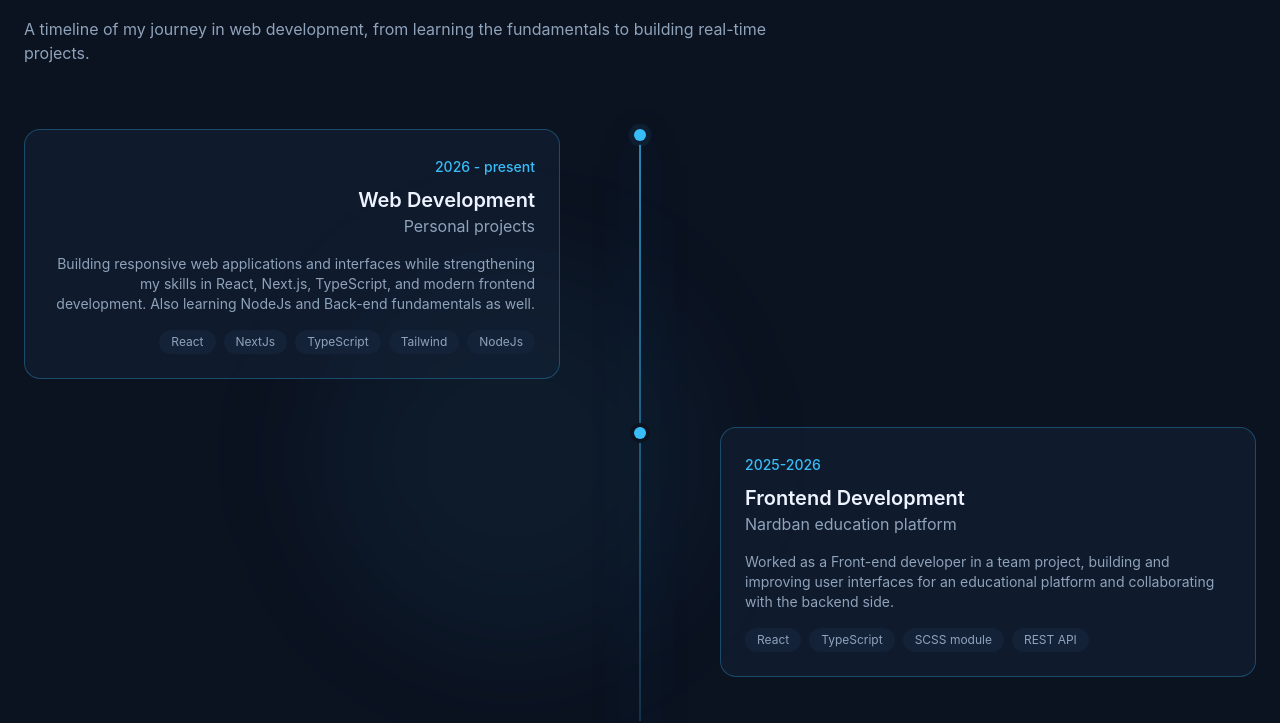
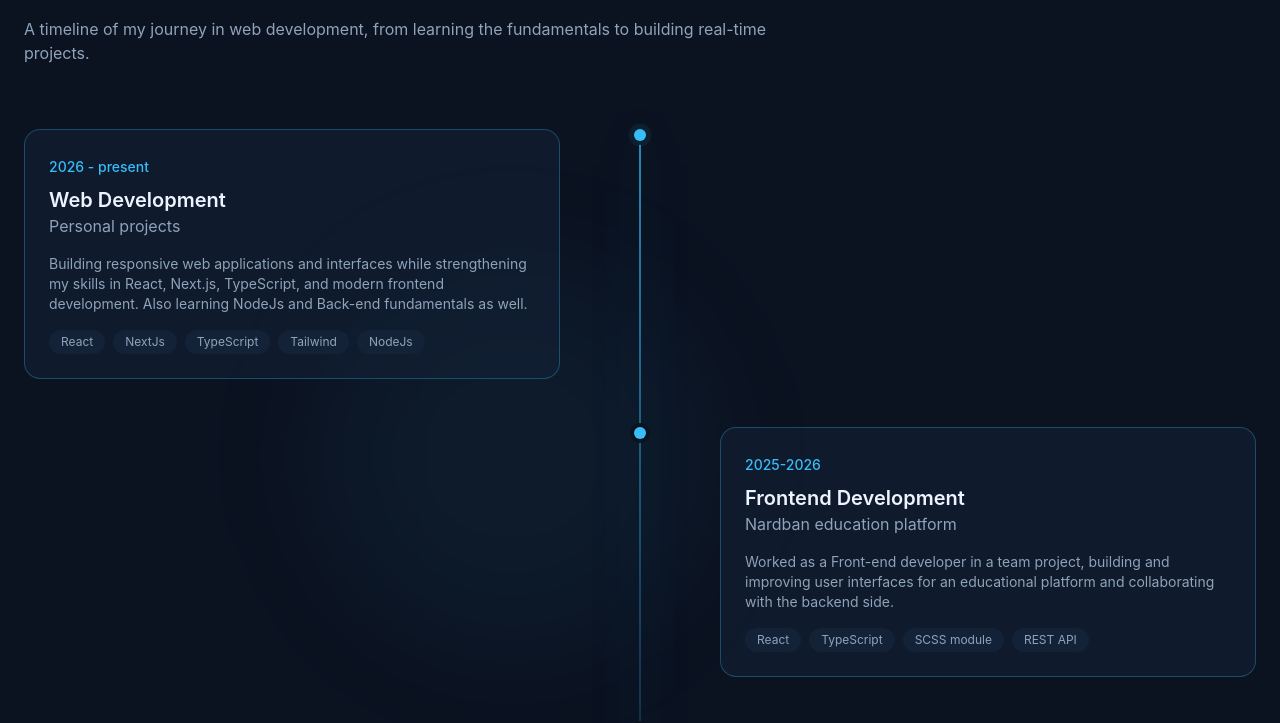
Before and after one commit to alirezashojaian1987/Alireza-Shojaian-Portfolio, a Next.js app: page / in a window 1280 px wide. Shown: the part 3450-4173 px from the top of the page. Built offline with nearby package versions, Linux system fonts and the light colour scheme.

Commit message:
Alignment of the contents is changed back to left side

```diff
--- a/Components/Sections/Experience.tsx
+++ b/Components/Sections/Experience.tsx
@@ -70,7 +70,7 @@ export default function Experience(){
                                 </div>
 
                                 {/* Content */}
-                                <div className={`pl-8 md:pl-0 ${idx%2===0 ? "md:pr-16 md:text-right" : "md:col-start-2 md:pl-16"}`}>
+                                <div className={`pl-8 md:pl-0 ${idx%2===0 ? "md:pr-16" : "md:col-start-2 md:pl-16"}`}>
                                     <div className={`glass p-6 rounded-2xl border border-primary/30 hover:border-primary/50 transition-all duration-500 `}>
                                         <span className="text-sm text-primary font-medium">{exp.period}</span>
 
@@ -80,7 +80,7 @@ export default function Experience(){
 
                                         <p className="text-sm text-muted-foreground mt-4">{exp.description}</p>
 
-                                        <div className={`flex flex-wrap gap-2 mt-4 ${idx%2===0 ? "md:justify-end" : ""}`}>
+                                        <div className="flex flex-wrap gap-2 mt-4">
                                             {exp.technologies.map((tech, techIdx)=>(
                                                 <span key={techIdx} className="px-3 py-1 bg-surface text-xs rounded-full text-muted-foreground">{tech}</span>
                                             ))}
```
